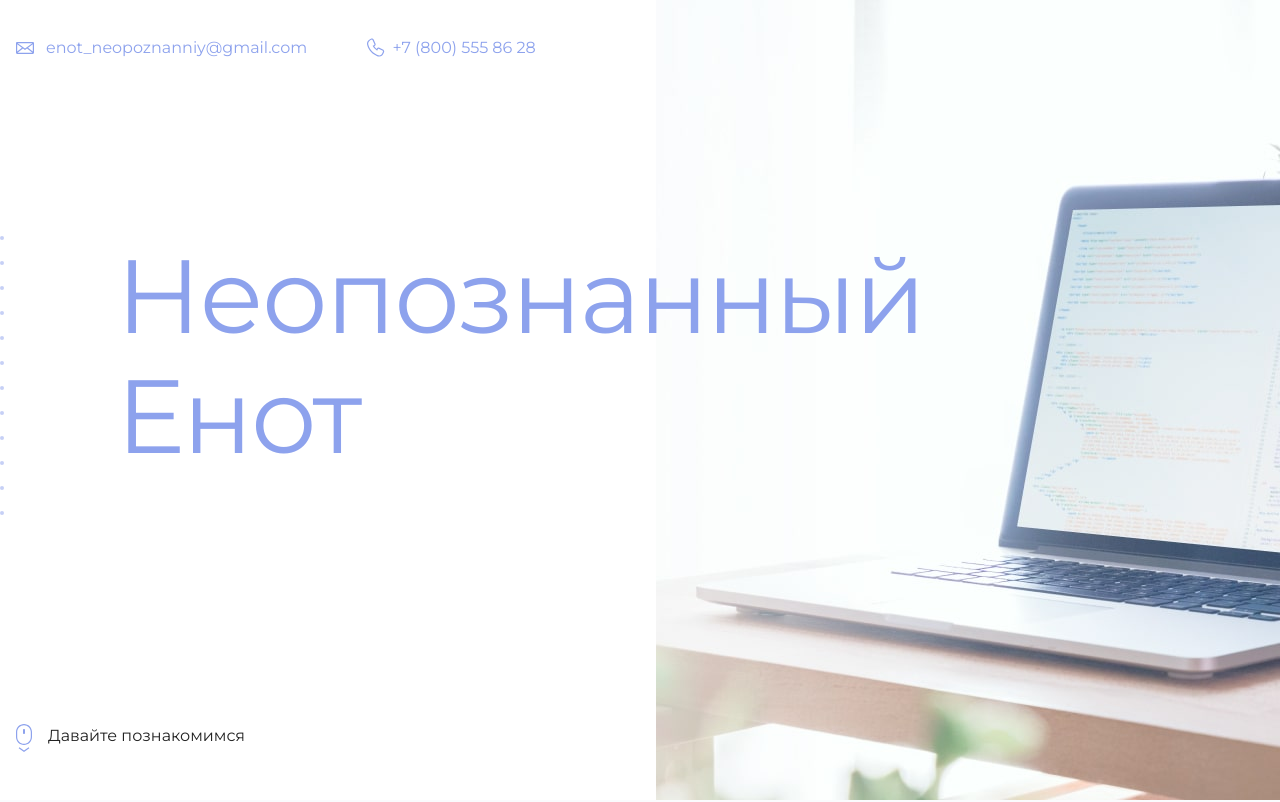
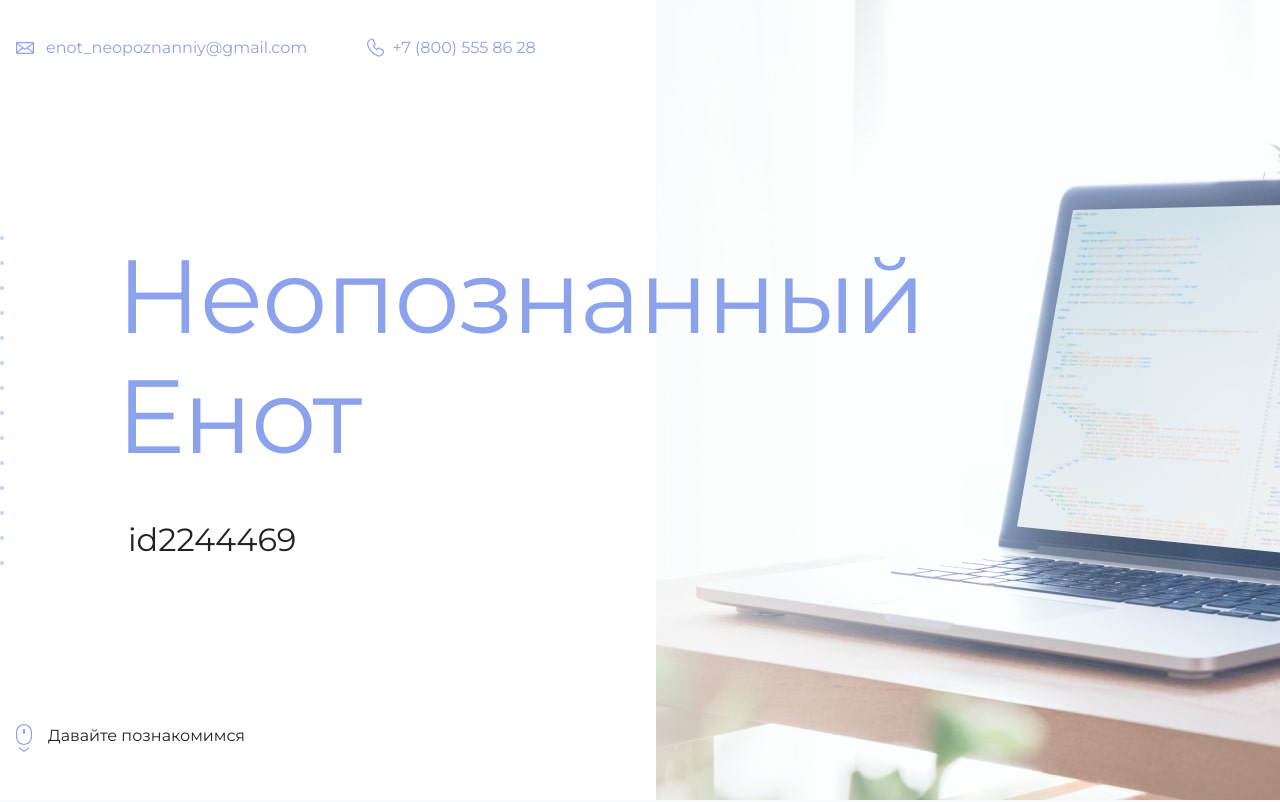
Before and after one commit to KatjaEC/my-site-practice, a plain HTML site: page index.html in a window 1280 px wide. Shown: the top 802 px of the page. Drawn offline with Linux system fonts and the light colour scheme.

Commit message:
Update index.html
added an id

```diff
--- a/index.html
+++ b/index.html
@@ -19,7 +19,7 @@
       <section class="hero-image">
         <div class="container">
           <h1 class="heading">Неопознанный Енот</h1>
-          <p><!-- Тут ваш id на сайте Академии --></p>
+          <p>id2244469</p>
         </div>
       </section>
 
```
